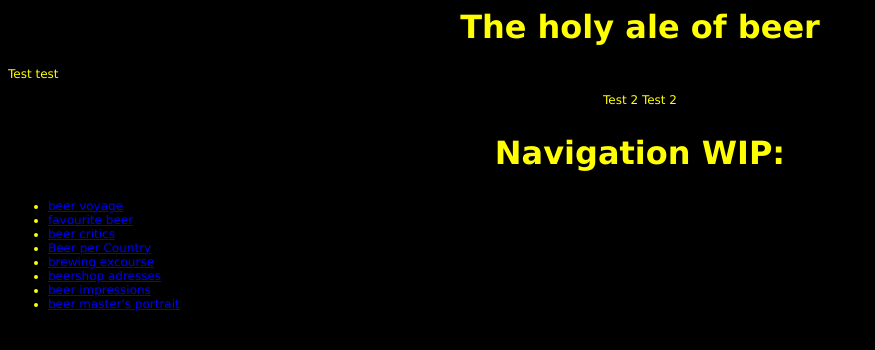
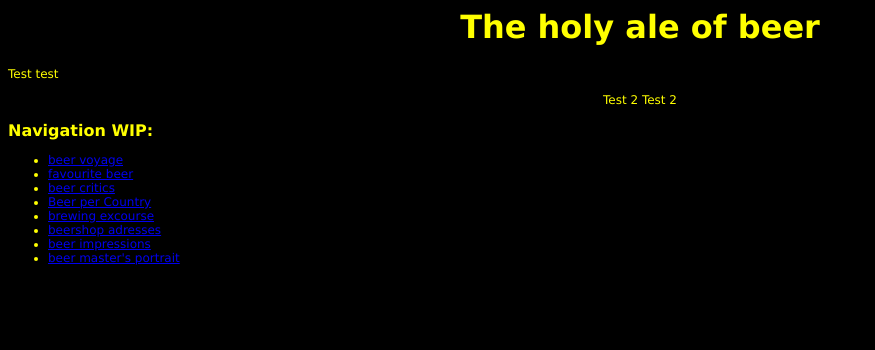
Before and after one commit to Quentinflueckiger/Holy-Ale-Of-Beer, a PHP site: the page made by theholyale mainpage.html in a window 1280 px wide. Shown: the top 350 px of the page, without its empty margins (0-875 px from the left). Run offline with PHP 8.4, Linux system fonts and the light colour scheme.

Commit message:
changed h2 to font size 16 px and alignation to left

```diff
--- a/style.css
+++ b/style.css
@@ -16,8 +16,8 @@ text-align: center;
 h2 {
 color: 	yellow;
 font-family: 	"Verdana";
-font-size:	32px;
-text-align: center;
+font-size:	16px;
+text-align: left;
 }
 #bierbanner {
 background: url("beer2.jpg") repeat-x;
```
